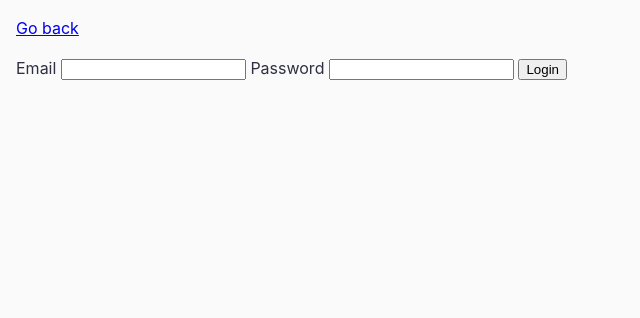
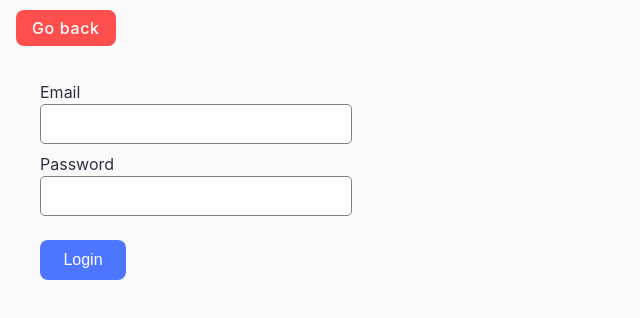
Before and after one commit to Diamond-FoxUA/goit-js-hw-07, a plain HTML site: page task-4.html in a window 1280 px wide. Shown: the whole page, without its empty margins (0-640 px from the left). Drawn offline with Linux system fonts and the light colour scheme.

Commit message:
add all styles

```diff
--- a/css/common.css
+++ b/css/common.css
@@ -18,6 +18,11 @@ ul {
   padding: 0;
 }
 
+h1 {
+  font-size: 24px;
+  font-weight: 600;
+}
+
 h2 {
   padding: 0;
   margin: 0;
@@ -26,11 +31,48 @@ h2 {
   font-weight: 600;
 }
 
-/* p a {
-  font-weight: 700;
-  font-size: 24px;
-  color: #2e2f42;
-} */
+button {
+  width: 86px;
+  height: 40px;
+
+  font-size: 16px;
+  font-weight: 500;
+  color: #fff;
+  background-color: #4e75ff;
+
+  border: none;
+  border-radius: 8px;
+  padding: 8px 16px;
+  margin-top: 16px;
+
+  transition: background-color 250ms ease-in-out;
+}
+
+button:hover {
+  background-color: #6c8cff;
+}
+
+p a {
+  font-size: 16px;
+  font-weight: 500;
+  line-height: 150%;
+  letter-spacing: 0.04em;
+
+  color: #fff;
+  background-color: #ff4e4e;
+  text-decoration: none;
+
+  width: 120px;
+  height: 40px;
+  border-radius: 8px;
+  padding: 8px 16px;
+
+  transition: background-color 250ms ease-in-out;
+}
+
+p a:hover {
+  background-color: #ff7070;
+}
 
 #categories {
   display: flex;
@@ -75,3 +117,52 @@ h2 {
   height: 100%;
   object-fit: cover;
 }
+
+#name-input {
+  font-size: 16px;
+
+  width: 360px;
+  height: 40px;
+
+  border: 1px solid #2e2f42;
+  border-radius: 5px;
+
+  padding: 0 16px;
+}
+
+.login-form {
+  width: 360px;
+  padding: 24px;
+}
+
+.login-form label {
+  display: block;
+
+  margin-bottom: 8px;
+}
+
+.login-form input {
+  font-size: 16px;
+
+  display: block;
+  padding: 0 16px;
+
+  border: 1px solid #808080;
+  border-radius: 5px;
+  outline: none;
+
+
+  width: 100%;
+  height: 40px;
+}
+
+.login-form input:hover {
+  border: 1px solid #000;
+  border-radius: 5px;
+}
+
+.change-color {
+  width: 148px;
+
+  margin-top: 16px;
+}
```
